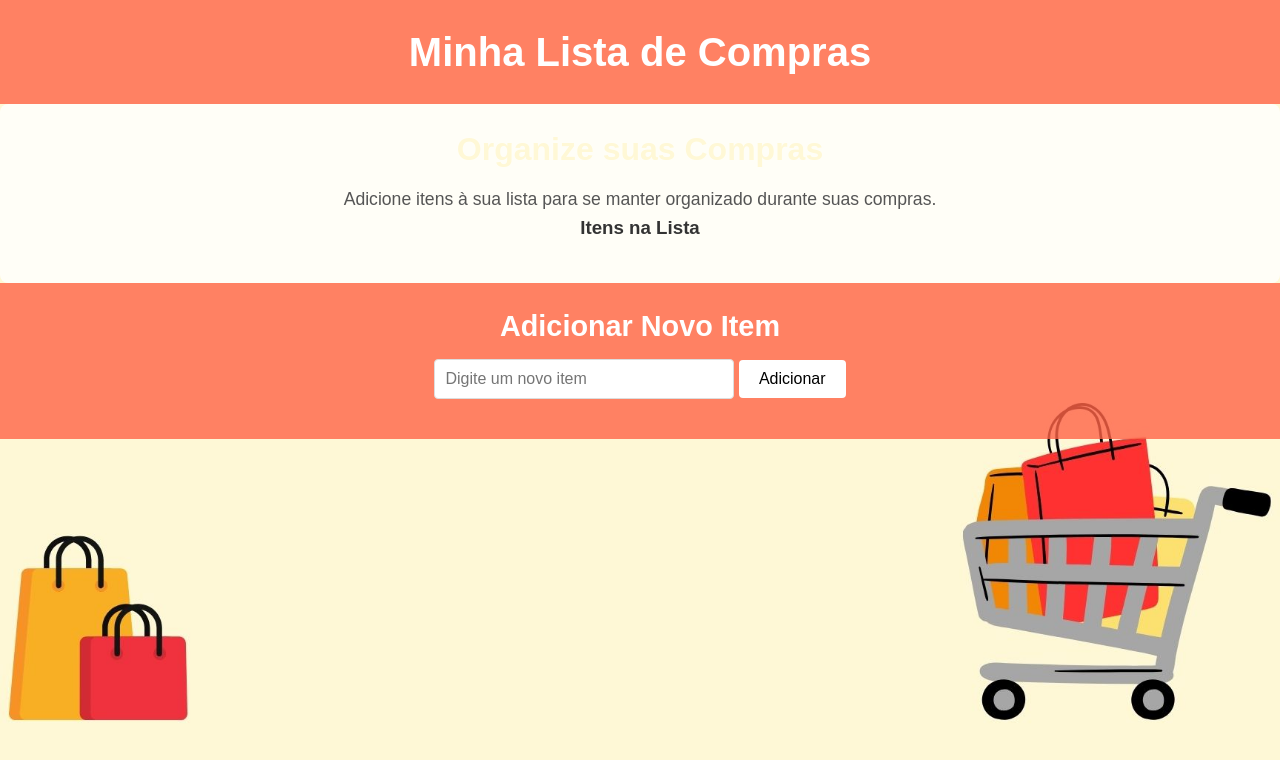
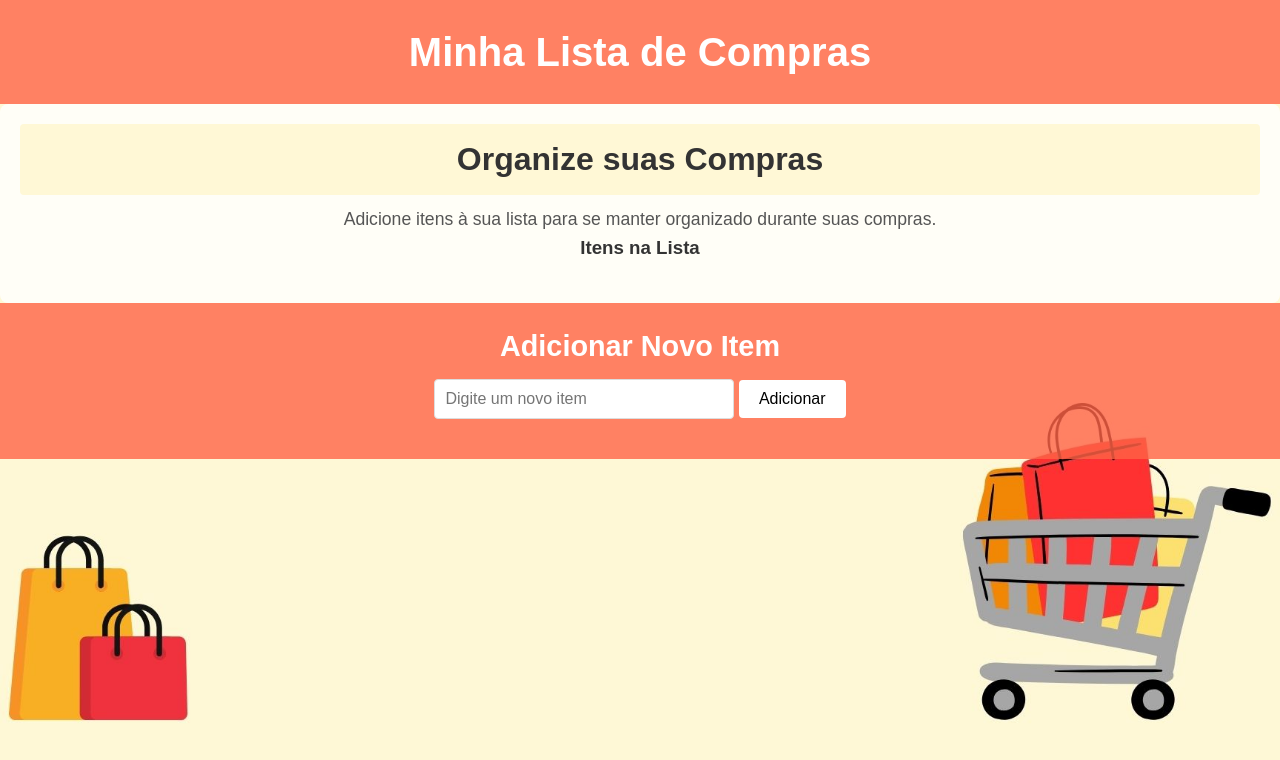
Before and after one commit to mariaHello/RECUPERA-O---Internet-E-Programacao-Web, a plain HTML site: page index.html in a window 1280 px wide. Drawn offline with Linux system fonts and the light colour scheme.

Commit message:
Atualização do código css

```diff
--- a/styles.css
+++ b/styles.css
@@ -33,8 +33,11 @@ main {
 
 main h2 {
   font-size: 2em;
-  color: #fff8d6; /* Cor atualizada para combinar com o fundo da imagem */
+  background-color: #fff8d6; /* Cor de fundo alterada para #fff8d6 */
+  color: #333; /* Cor do texto para garantir boa legibilidade */
   margin-bottom: 10px;
+  padding: 10px;
+  border-radius: 4px;
 }
 
 main p {
```
